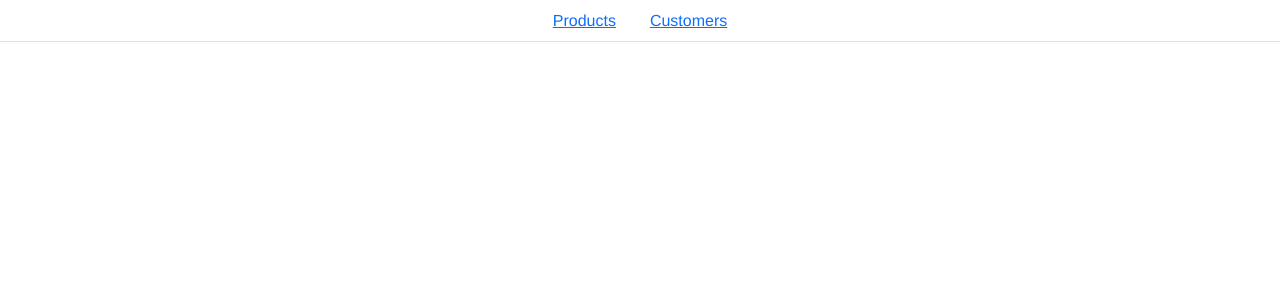
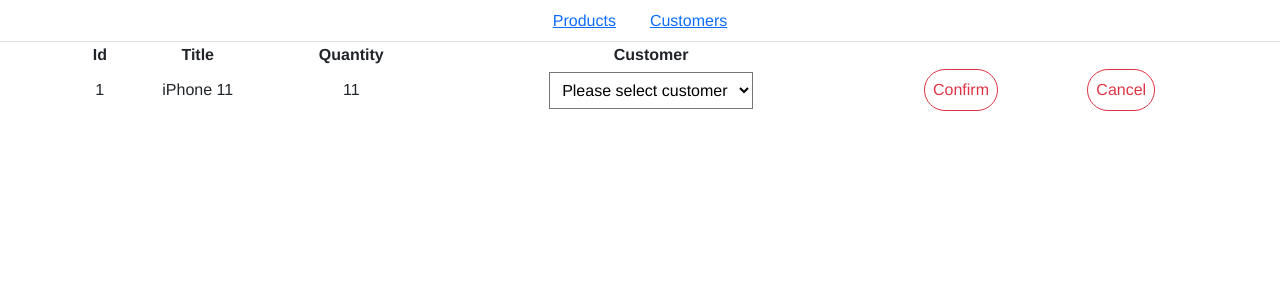
Before and after one commit to nflorijan/vivify-academy-store-app, a Vue app: page /products/1 in a window 1280 px wide. Shown: the top 300 px of the page. Built offline with nearby package versions, Linux system fonts and the light colour scheme.

Commit message:
Zadatak 8 i mali code refactor

```diff
--- a/src/components/AppCustomers.vue
+++ b/src/components/AppCustomers.vue
@@ -49,7 +49,8 @@ export default {
       newCustomer: {
         firstName: '',
         lastName: '',
-        email: ''
+        email: '',
+        customerProducts: []
       }
     }
   },
--- /dev/null
+++ b/src/components/AppProduct.vue
@@ -0,0 +1,67 @@
+<template>
+  <div>
+    <table v-if="product.quantity" class="table">
+      <tr>
+        <th>Id</th>
+        <th>Title</th>
+        <th>Quantity</th>
+        <th>Customer</th>
+        <th></th>
+        <th></th>
+      </tr>
+      <tr>
+        <td>{{ product.id }}</td>
+        <td>{{ product.title }}</td>
+        <td>{{ product.quantity }}</td>
+        <td>
+          <select v-model="selectedCustomerId">
+            <option :value="null" disabled selected>Please select customer</option>
+            <option :value="customer.id" v-for="customer in customers" :key="customer.id">
+              {{ customer.firstName }} {{ customer.lastName }}
+            </option>
+          </select>
+        </td>
+        <th><b-button pill variant="outline-danger" @click="confirmProduct(selectedCustomerId)">Confirm</b-button></th>
+        <th><b-button pill variant="outline-danger" to="/products">Cancel</b-button></th>
+        </tr>
+    </table>
+    <div v-else>
+        <h3>We do not have this product in stock</h3>
+        <router-link to="/products">Go Back to Products</router-link>
+    </div>
+  </div>
+</template>
+<script>
+import { productService } from '@/data/products.js'
+import { customerService } from '@/data/customers.js'
+export default {
+  props: {
+    productId: {
+      type: Number
+    }
+  },
+  data() {
+    return {
+      customers: customerService.getAllCustomers(),
+      selectedCustomerId: null,
+      productsInstock: false
+    }
+  },
+  computed: {
+    product () {
+      return productService.getProduct(this.productId)
+    }
+  },
+  methods: {
+    confirmProduct(customerId) {
+      if(!customerId) {
+        alert('Please select Customer')
+        return
+      }
+      productService.decrementQuantity(this.product.id)
+      customerService.addProductToCustomer(this.product, customerId);
+      this.$router.push({ name: 'Customer', params: { id: customerId }})
+    }
+  }
+}
+</script>
--- a/src/components/AppProducts.vue
+++ b/src/components/AppProducts.vue
@@ -8,14 +8,17 @@
         <th>Id</th>
         <th>Title</th>
         <th>Quantity</th>
+        <th></th>
       </tr>
       <tr v-for="product in filteredProducts" :key="product.id">
         <td>{{ product.id }}</td>
         <td>{{ product.title }}</td>
         <td>
-          <button :disabled="shoudlDisableButton(product.id)" @click="decrement(product)">-</button>
+          <button :disabled="!product.quantity" @click="decrement(product)">-</button>
             {{ product.quantity }}
-          <button @click="increment(product)">+</button></td>
+          <button @click="increment(product)">+</button>
+        </td>
+         <td><router-link :to="{ name: 'Product', params: { id: product.id }}">Sell</router-link></td>
         </tr>
     </table>
   </div>
@@ -27,34 +30,25 @@ export default {
     return {
       search: "",
       products: productService.getAllProducts(),
-      productsWithDisabledButton: []
     }
   },
   computed: {
     filteredProducts() {
-      return this.search === ""
-        ? this.products
-        : this.products.filter(({ title }) =>
-            title.toUpperCase().startsWith(this.search.toUpperCase())
-          );
+      if(!this.search) {
+        return this.products
+      }
+      return this.products.filter(({ title }) =>
+          title.toUpperCase().startsWith(this.search.toUpperCase())
+      );
     },
   },
   methods: {
     increment(product) {
       product.quantity++
-      if(this.productsWithDisabledButton.includes(product.id)) {
-        this.productsWithDisabledButton = this.productsWithDisabledButton.filter(productId => productId !== product.id)
-      }
     },
     decrement(product) {
       product.quantity--
-      if(product.quantity === 0) {
-        this.productsWithDisabledButton.push(product.id)
-      }
     },
-    shoudlDisableButton(productId) {
-      return this.productsWithDisabledButton.includes(productId)
-    }
   }
 }
 </script>
--- a/src/data/customers.js
+++ b/src/data/customers.js
@@ -5,9 +5,9 @@ const customers = [
     lastName: 'Nadj',
     email: 'florijan@gmail.com',
     customerProducts: [
-      { id: 1, title: 'Product 1', quantity: 10 },
-      { id: 2, title: 'Product 2', quantity: 19 },
-      { id: 3, title: 'Product 3', quantity: 30}
+      { id: 30, title: 'Product 1', quantity: 10 },
+      { id: 88, title: 'Product 2', quantity: 19 },
+      { id: 66, title: 'Product 3', quantity: 30}
     ]
   },
   {
@@ -16,9 +16,9 @@ const customers = [
     lastName: 'Ivankovic',
     email: 'milos@gmail.com',
     customerProducts: [
-      { id: 5, title: 'Product 10', quantity: 100 },
-      { id: 8, title: 'Product 4', quantity: 333 },
-      { id: 10, title: 'Product 9', quantity: 444}
+      { id: 900, title: 'Product 10', quantity: 100 },
+      { id: 666, title: 'Product 4', quantity: 333 },
+      { id: 999, title: 'Product 9', quantity: 444}
     ]
   }
 ]
@@ -43,5 +43,10 @@ export default class CustomerService {
   generateId () {
     return customers[customers.length - 1].id + 1
   }
+
+  addProductToCustomer(product, customerId) {
+    const customer = customers.find(customer => customer.id === customerId)
+    customer.customerProducts.push(product)
+  }
 }
 export const customerService = new CustomerService()
--- a/src/data/products.js
+++ b/src/data/products.js
@@ -24,12 +24,32 @@ const products = [
     title: 'Logitech Keyboard',
     quantity: 65
   },
+  {
+    id: 7,
+    title: 'iPhone 13 Pro',
+    quantity: 5
+  },
+  {
+    id: 8,
+    title: 'Samsung Galaxy 10',
+    quantity: 0
+  },
 ]
 
 export default class ProductService {
   getAllProducts () {
     return products
   }
+
+  getProduct(id) {
+    return products.find(data => data.id === id)
+  }
+
+  decrementQuantity(productId) {
+    const product = this.getProduct(productId)
+    product.quantity -= 1
+  }
+
 }
 
 export const productService = new ProductService()
--- a/src/router/index.js
+++ b/src/router/index.js
@@ -1,6 +1,7 @@
 import Vue from 'vue'
 import VueRouter from 'vue-router'
 import Products from '../views/Products.vue'
+import Product from '../views/Product.vue'
 import Customers from '../views/Customers.vue'
 import Customer from '../views/Customer.vue'
 
@@ -15,6 +16,11 @@ const routes = [
     path: '/products',
     name: 'Products',
     component: Products
+  },
+  {
+    path: '/products/:id',
+    name: 'Product',
+    component: Product
   },
   {
     path: '/customers',
--- /dev/null
+++ b/src/views/Product.vue
@@ -0,0 +1,26 @@
+<template>
+  <div>
+    <b-container class="bv-example-row">
+      <b-row>
+        <b-col><AppProduct :productId="productId"/></b-col>
+      </b-row>
+    </b-container>
+  </div>
+</template>
+
+<script>
+import AppProduct from '@/components/AppProduct.vue'
+export default {
+  components: {
+    AppProduct
+  },
+  data () {
+    return {
+       productId: ''
+    }
+  },
+  created () {
+    this.productId = Number(this.$route.params.id)
+  }
+}
+</script>
```
